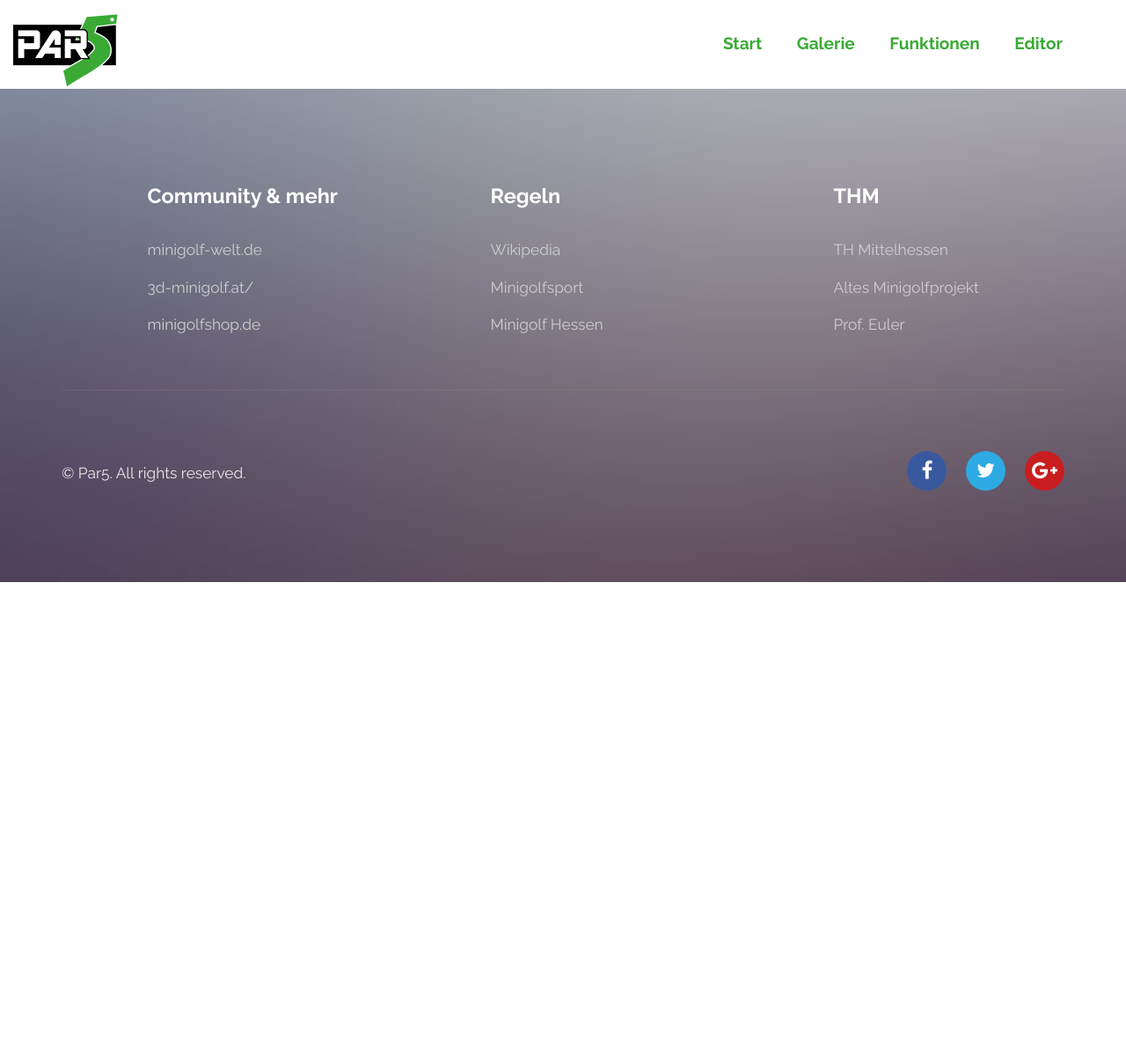
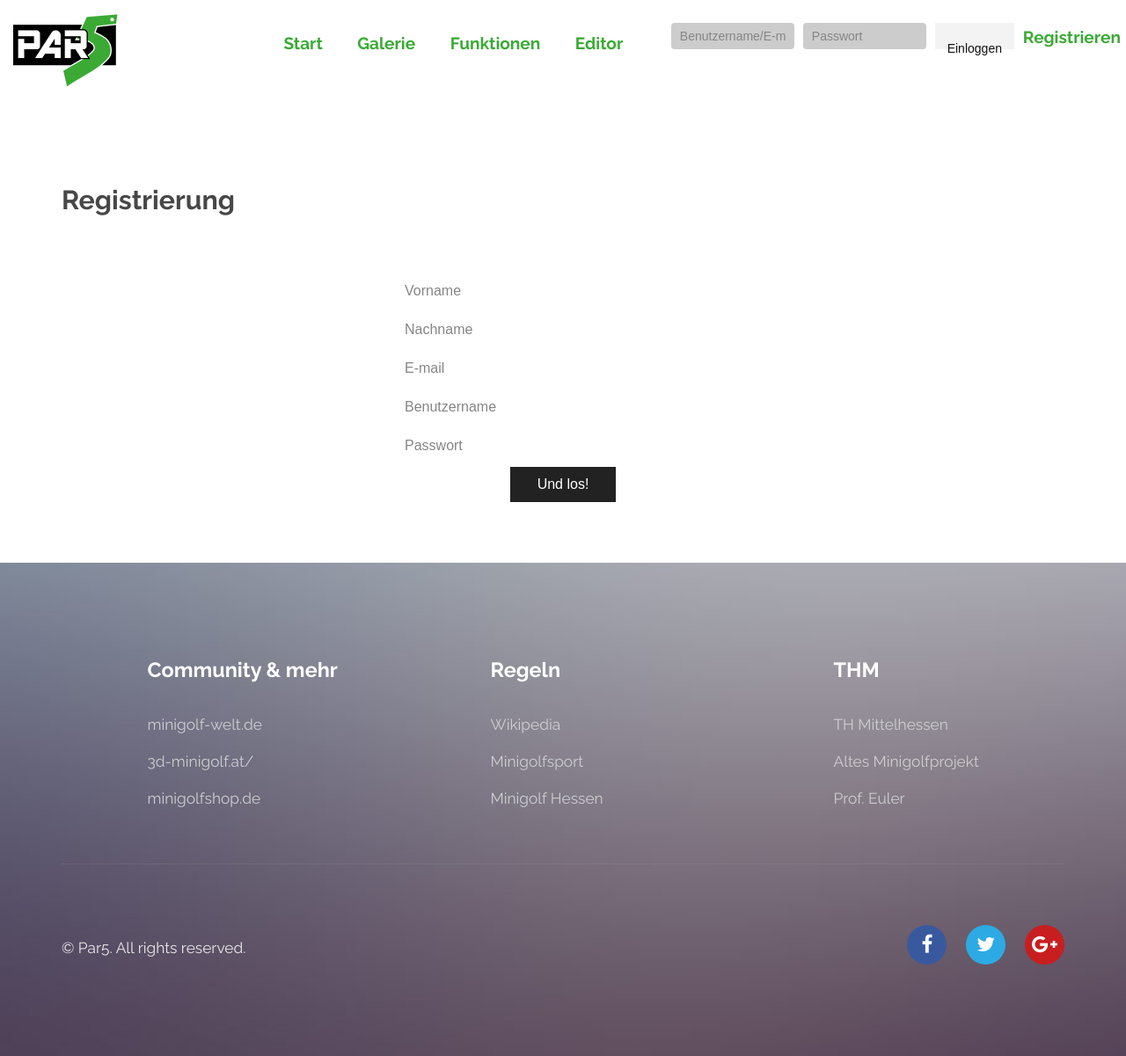
Before and after one commit to jaerso/PAR5, a PHP site: page /index.php?page=registration in a window 1280 px wide. Shown: the whole page at 88% size. Before the commit the page ends 662 px from the top, so only its background shows below. Run offline with PHP 8.4, Linux system fonts and the light colour scheme.

Commit message:
loginsystem

```diff
--- a/css/style.css
+++ b/css/style.css
@@ -1030,7 +1030,6 @@
 					}
 
 					#header nav > ul > li .button {
-
 						height: 2.25em;
 						line-height: 2.25em;
 						margin-bottom: 0;
@@ -1297,3 +1296,94 @@ ende*/
 		.grid-demo .row.flush > div:last-child span {
 			border-radius: 0 4px 4px 0;
 		}
+		header .nav-login {
+			float: right;
+		}
+
+		header .nav-login form {
+			float: left;
+			padding-top: 15px;
+		}
+
+		header .nav-login form input {
+			float: left;
+			width: 140px;
+			height: 30px;
+			padding: 0px 10px;
+			margin-right: 10px;
+			border: none;
+			background-color: #ccc;
+			font-family: arial;
+			font-size: 14px;
+			color: #111;
+			line-height: 30px;
+		}
+
+		header .nav-login form button {
+			float: left;
+			width: 90px;
+			height: 30px;
+			margin-right: 10px;
+			border: none;
+			background-color: #f3f3f3;
+			font-family: arial;
+			font-size: 14px;
+			color: #111;
+			cursor: pointer;
+		}
+
+		header .nav-login form button:hover {
+			background-color: #ccc;
+		}
+
+		header .nav-login a {
+			display: block;
+			width: 60px;
+			height: 60px;
+			border: none;
+			float: left;
+			background-color: #fff;
+			font-family: arial;
+			font-size: 16px;
+			color: #111;
+			line-height: 63px;
+			cursor: pointer;
+		}
+
+		/*signup.php*/
+
+.signup-form {
+    width: 400px;
+    margin: 0 auto;
+    padding-top: 30px;
+}
+
+.signup-form input {
+    width: 90%;
+    height: 40px;
+    padding: 0px 5%;
+    margin-bottom: 4px;
+    border: none;
+    background-color: #fff;
+    font-family: arial;
+    font-size: 16px;
+    color: #111;
+    line-height: 40px;
+}
+
+.signup-form button {
+    display: block;
+    margin: 0 auto;
+    width: 30%;
+    height: 40px;
+    border: none;
+    background-color: #222;
+    font-family: arial;
+    font-size: 16px;
+    color: #fff;
+    cursor: pointer;
+}
+
+.signup-form button:hover {
+    background-color: #111;
+}
--- a/database/data.xml
+++ b/database/data.xml
@@ -1,7 +1,9 @@
 <?xml version="1.0" encoding="UTF-8"?>
+<?php
+include_once("./registrieren.php");
+?>
 
 <database version="1.0">
-
 
 <pages>
 <page path="home" lang="de">
@@ -12,7 +14,7 @@
             <author><![CDATA[par5]]></author>
             <keywords><![CDATA[start]]></keywords>
             <content>
-            <![CDATA[<section id="banner">
+            <![CDATA[<div id="banner">
       				<h2>Willkommen</h2>
       				<p>par5 - Für alle Minigolf Spieler und solche, die es werden wollen</p>
       				<ul class="actions">
@@ -115,16 +117,14 @@
             <author><![CDATA[par5]]></author>
             <keywords><![CDATA[galerie]]></keywords>
             <content>
-            <![CDATA[<section id="main" class="wrapper">
-        				<div class="container">
+            <![CDATA[
 
         					<header class="major">
         						<h2>Gallerie</h2>
         						<p>Lorem ipsum dolor sit amet nullam id egestas urna aliquam</p>
         					</header>
 
-                </div>
-        			</section>]]>
+                ]]>
         </content>
 </page>
 <page path="function" lang="de">
@@ -135,18 +135,15 @@
             <author><![CDATA[par5]]></author>
             <keywords><![CDATA[function]]></keywords>
             <content>
-            <![CDATA[<section id="main" class="wrapper">
-              <div class="container">
-
-                <header class="major">
+            <![CDATA[
+				<header class="major">
                   <h2>Funktionen</h2>
                   <p>Was kann die Minigolf Webanwendung</p>
                 </header>
 
 
 
-              </div>
-            </section>]]>
+              ]]>
         </content>
 </page>
 <page path="editor" lang="de">
@@ -218,7 +215,27 @@
 
 
 			</script>
-			]]>
+			 ]]>
+        </content>
+</page>
+
+
+<page path="registration" lang="de">
+			<description> <![CDATA[Registrierung]]></description>
+            <title><![CDATA[Registrierung]]></title>
+            <author><![CDATA[par5]]></author>
+            <keywords><![CDATA[registrierung]]></keywords>
+            <content><![CDATA[
+				<h2>Registrierung</h2>
+		<form class="signup-form" action="includes/signup.inc.php" method="POST">
+			<input type="text" name="first" placeholder="Vorname">
+			<input type="text" name="last" placeholder="Nachname">
+			<input type="text" name="email" placeholder="E-mail">
+			<input type="text" name="uid" placeholder="Benutzername">
+			<input type="password" name="pwd" placeholder="Passwort">
+			<button type="submit" name="submit">Und los!</button>
+		</form>
+			  ]]>
         </content>
 </page>
 </pages>
--- a/index.php
+++ b/index.php
@@ -1,4 +1,5 @@
 <?php
+session_start();
 error_reporting(E_ALL);
 require ("frontendHandler.php")
 ?>
@@ -26,13 +27,35 @@ require ("frontendHandler.php")
 					<a href=index.php?page=home><img src="images/logo.png" style="width: 120px; margin: 15px 15px 20px; float: left;"></a>
 					<nav id="" >
 						<ul id="" class="nav">
+
 							<?= getNavigation()?>
-
+							<div class="nav-login">
+				<?php
+					if (isset($_SESSION['u_id'])) {
+						echo "<form action='includes/logout.inc.php' method='POST'>";
+						if (isset($_SESSION['u_id'])) {
+							echo "Du bist eingeloggt!";
+						}	echo "<button type='submit' name='submit'>Ausloggen</button>
+						</form>";
+					} else {
+						echo '<form action="includes/login.inc.php" method="POST">
+							<input type="text" name="uid" placeholder="Benutzername/E-mail">
+							<input type="password" name="pwd" placeholder="Passwort">
+							<button type="submit" name="submit">Einloggen</button>
+						</form>
+						<a href="index.php?page=registration">Registrieren</a>';
+					}
+				?>
+			</div>
 						</ul>
 					</nav>
 			</header>
 		<!--</main>-->
-        <?php getContent();?>
+		<section id="main" class="wrapper">
+			<div class="container">
+		<?php getContent();?>
+		</div>
+            </section>
 		<!-- Footer -->
         <footer id="footer">
 				<div class="container">
```
Also changed, not shown: includes/dbh.inc.php (added, +8 -0 lines), includes/login.inc.php (added, +47 -0 lines), includes/logout.inc.php (added, +9 -0 lines), includes/signup.inc.php (added, +52 -0 lines), README_DominikLogin.txt (added), frontendHandler.php (line endings or trailing spaces).
